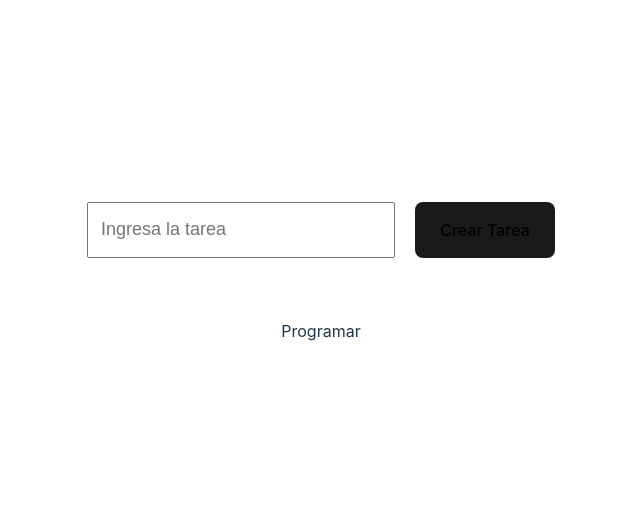
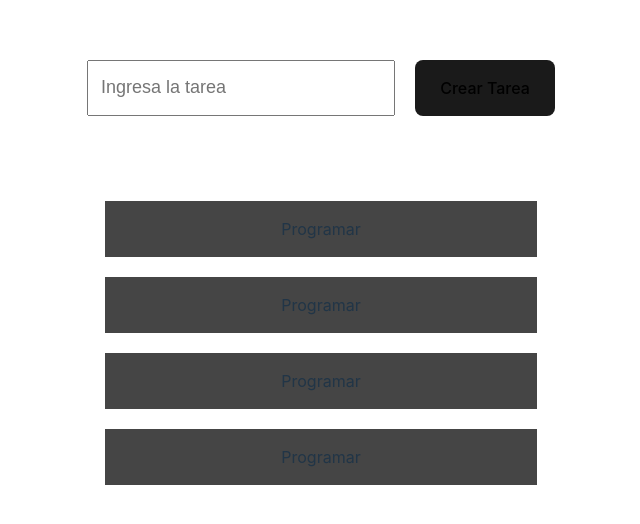
Before and after one commit to SergioChica/task, a React (Vite) app: page / in a window 1280 px wide. Shown: the part 120-644 px from the top of the page, without its empty margins (319-959 px from the left). Built offline with nearby package versions, Linux system fonts and the light colour scheme.

Commit message:
Create Cards

```diff
--- a/src/App.jsx
+++ b/src/App.jsx
@@ -1,4 +1,4 @@
-import { useState } from 'react'
+import { useState,useRef } from 'react'
 import reactLogo from './assets/react.svg'
 import viteLogo from '/vite.svg'
 
@@ -20,6 +20,21 @@ function App() {
         </div>
         <div className="containerCards">
             <Cards />
+            <Cards />
+            <Cards />
+            <Cards />
+            <Cards />
+            <Cards />
+            <Cards />
+            <Cards />
+            <Cards />
+            <Cards />
+            <Cards />
+            <Cards />
+            <Cards />
+            <Cards />
+            <Cards />
+            <Cards />
         </div>
       </Main>
     </>
--- a/src/components/Cards/Cards.jsx
+++ b/src/components/Cards/Cards.jsx
@@ -1,4 +1,6 @@
 import React from 'react'
+import './cards.css'
+
 
 export const Cards = () => {
   return (
--- /dev/null
+++ b/src/components/Cards/cards.css
@@ -0,0 +1,5 @@
+.card {
+  width: 90%;
+  text-align: center;
+  background: #454545;
+}
--- a/src/index.css
+++ b/src/index.css
@@ -77,6 +77,7 @@ main {
   flex-direction: column;
   justify-content: center;
   align-items: center;
+  gap: 40px;
 }
 
 .containerInput {
@@ -96,7 +97,6 @@ main {
 button {
   border-radius: 8px;
   border: 1px solid transparent;
-  /* padding: 0.6em 1.2em; */
   font-size: 1em;
   font-weight: 500;
   font-family: inherit;
@@ -106,3 +106,20 @@ button {
   width: 140px;
   height: 56px;
 }
+
+.containerCards {
+  width: 480px;
+  height: 300px;
+  max-height: 300px;
+  display: flex;
+  flex-direction: column;
+  align-items: center;
+  gap: 20px;
+  overflow-x: auto;
+}
+
+.containerCards::-webkit-scrollbar {
+  width: 5px;
+  background-color: rgba(0, 0, 0, 0.5);
+  border-radius: 6px;
+}
```
